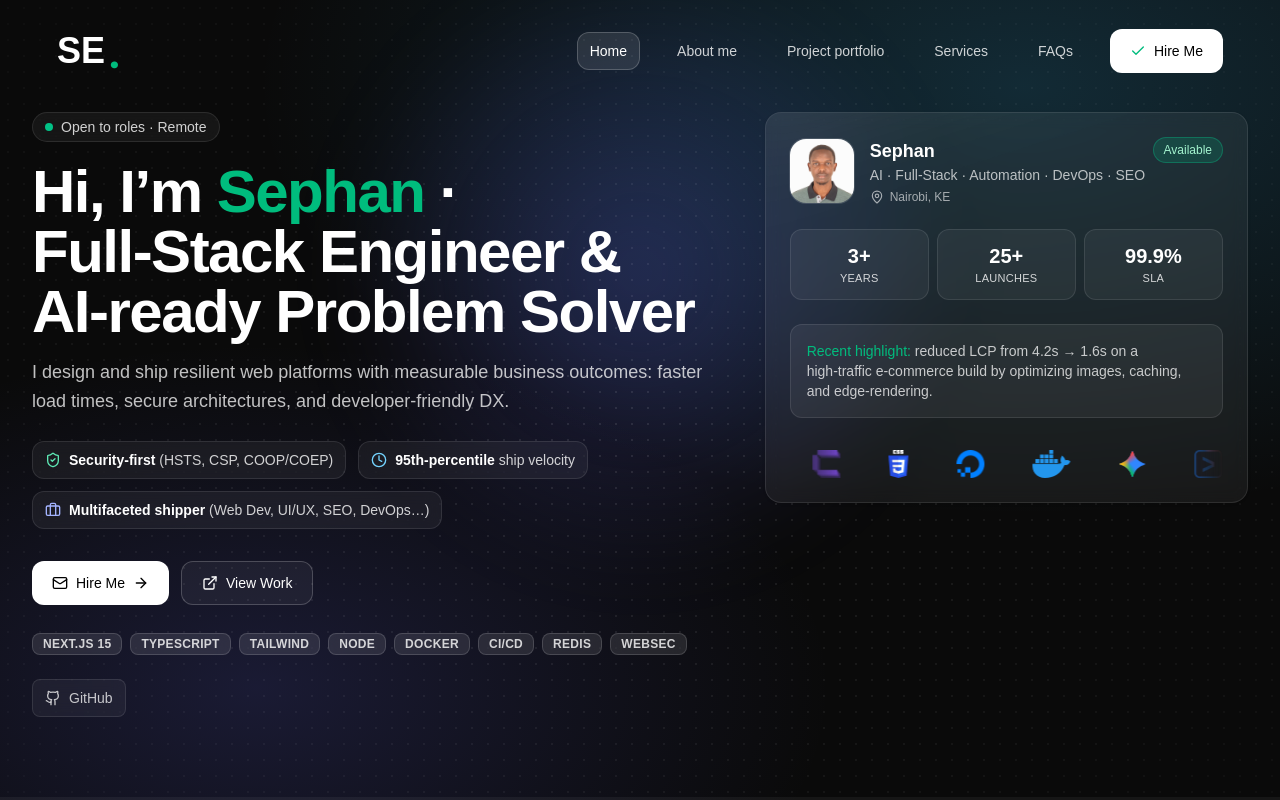
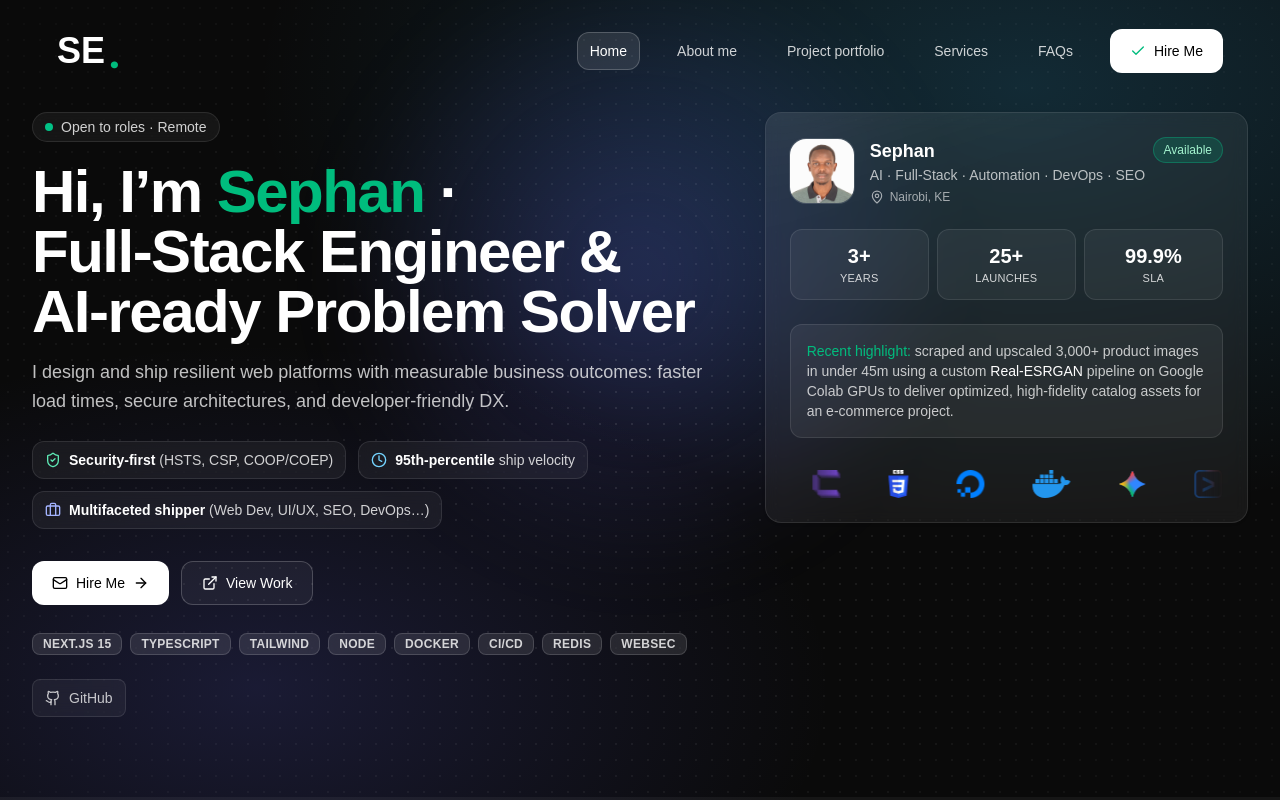
Before and after one commit to Seph-an/dev.sephan, a Next.js app: page / in a window 1280 px wide. Shown: the top 800 px of the page. Built offline with nearby package versions, Linux system fonts and the light colour scheme; grey boxes are pictures that could not be loaded.

Commit message:
feat: refine hero highlight for e-commerce project context

```diff
--- a/components/Hero.tsx
+++ b/components/Hero.tsx
@@ -143,7 +143,7 @@
 
               <div className="mt-6 rounded-xl border border-white/10 bg-white/[0.06] p-4">
                 <p className="text-sm text-white/75">
-                  <span className="text-emerald-500">Recent highlight:</span> reduced LCP from <span className="tabular-nums">4.2s</span> → <span className="tabular-nums">1.6s</span> on a high‑traffic e‑commerce build by optimizing images, caching, and edge‑rendering.
+                  <span className="text-emerald-500">Recent highlight:</span> scraped and upscaled <span className="tabular-nums">3,000+</span> product images in under <span className="tabular-nums">45m</span> using a custom <span className="text-white">Real-ESRGAN</span> pipeline on Google Colab GPUs to deliver optimized, high-fidelity catalog assets for an e-commerce project.
                 </p>
               </div>
 
```
